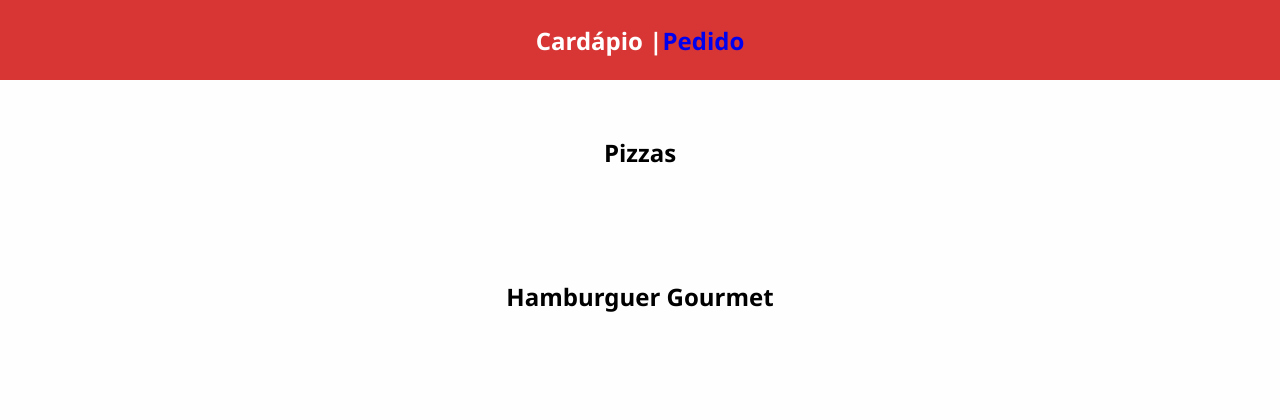
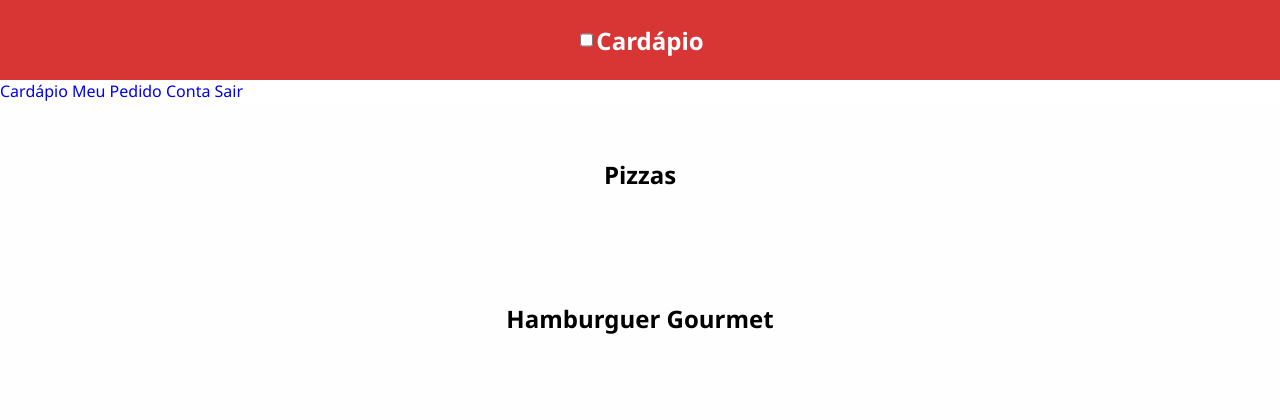
Before and after one commit to v2wtech/webfood, a PHP site: page /cardapio/index.php in a window 1280 px wide. Shown: the top 420 px of the page. Run offline with PHP 8.4, Linux system fonts and the light colour scheme; the visitor is signed in with stand-in values (Sample User, id 1); data comes from the database, SQL or seed files in the repository.

Commit message:
added navbar, new functions and  update for fix

```diff
--- a/cardapio/index.php
+++ b/cardapio/index.php
@@ -28,8 +28,23 @@
 <body>
     <div class="wrapper">
         <header id="header">
-            <h2>Cardápio | <a href="pedido.php">Pedido</a></h2>
+            <input id="menu-hamburguer" type="checkbox">
+
+            <label for="menu-hamburguer">
+                <div class="menu">
+                    <span class="hamburguer"></span>
+                </div>
+            </label>
+
+            <h2>Cardápio</h2>
         </header>
+
+        <div id="side-menu" class="side-nav">
+            <a href="../cardapio/index.php">Cardápio</a>
+            <a href="../pedido/index.php">Meu Pedido</a>
+            <a href="../conta/index.php">Conta</a>
+            <a href="../mesa/logout.php">Sair</a>
+        </div>
 
         <main id="content">
             <div class="categories">
@@ -82,6 +97,7 @@
     <script src="../src/js/webfood.js"></script>
     <script>
         window.onload = () => {
+            loadMenuOptions()
 
             loadModalProducts()
 
```
Also changed, not shown: cardapio/pedido.php (+9 -7 lines).
